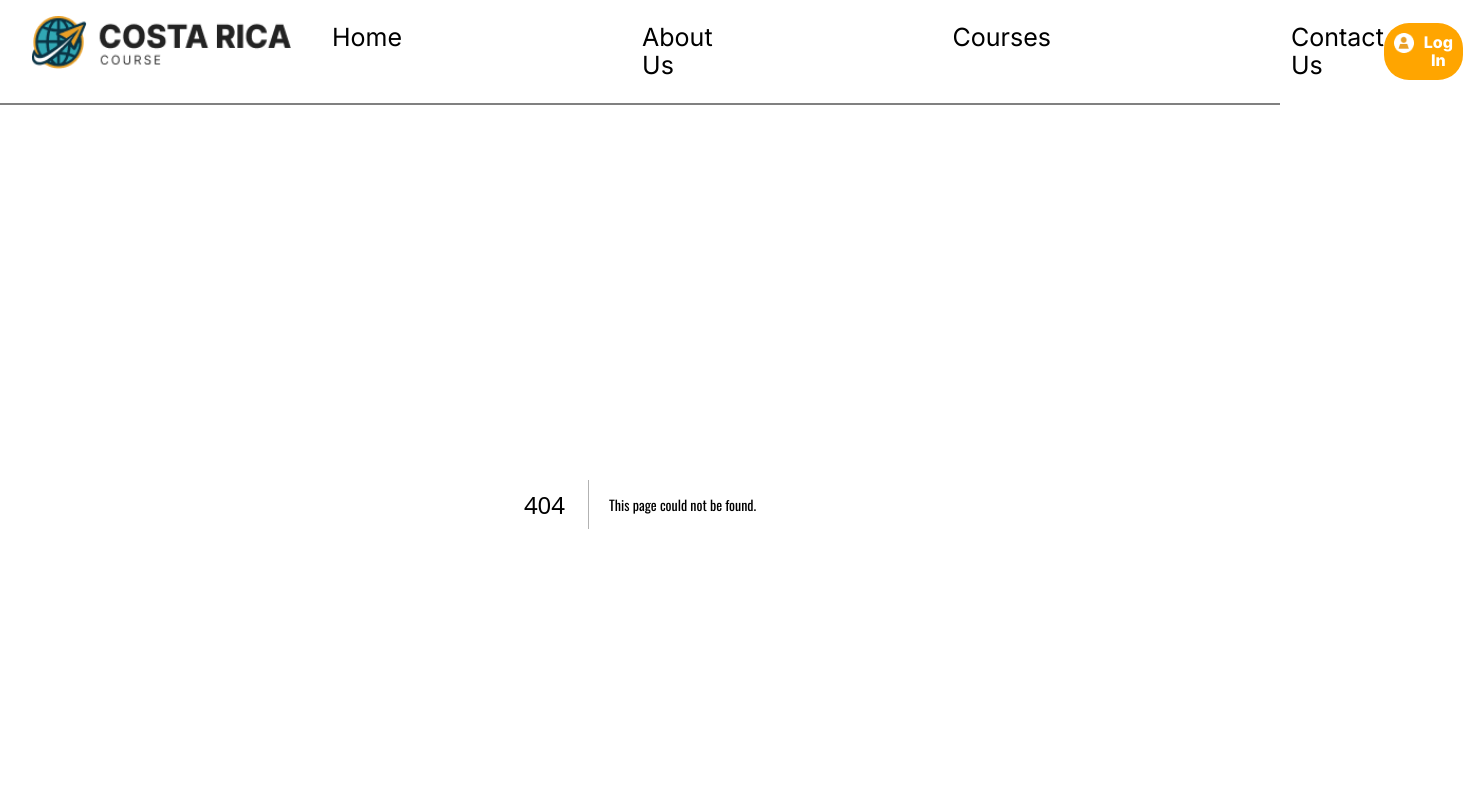
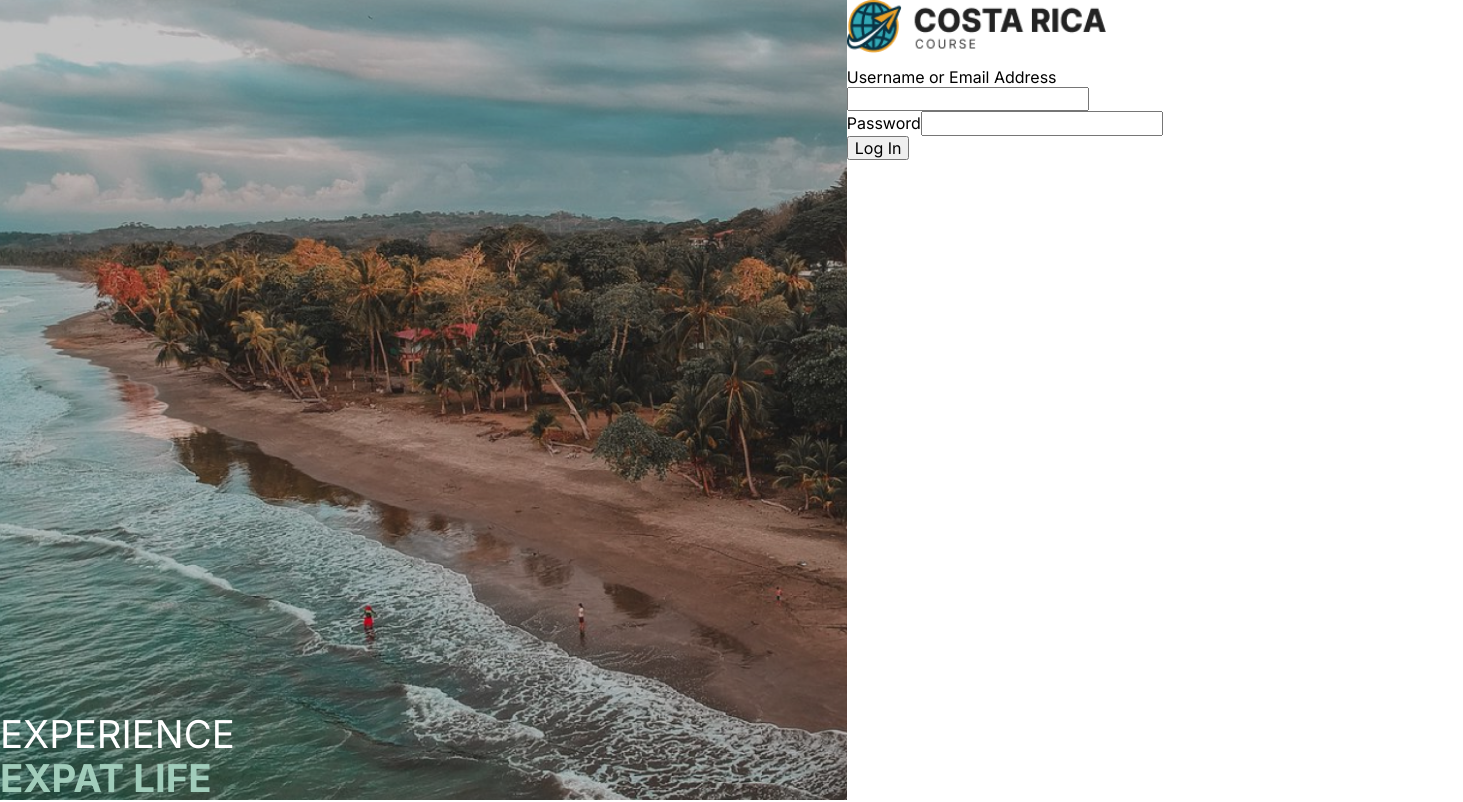
Before and after one commit to BrianKendalBucek/costa-rica-course, a Next.js app in the folder costa-rica-course/: page /login in a window 1280 px wide. Before the commit this address had no page. Shown: the top 802 px of the page, 1463 px wide, since content can reach past the window. Built offline with nearby package versions, Linux system fonts and the light colour scheme.

Commit message:
created client rapper and modified layout TSX for certain pages to not include header and footer, including the login page

```diff
--- a/costa-rica-course/src/app/layout.tsx
+++ b/costa-rica-course/src/app/layout.tsx
@@ -1,12 +1,10 @@
 import type { Metadata } from "next";
-// import localFont from "next/font/local";
 import "./globals.scss";
-import Header from "@/components/Header";
-import Footer from "@/components/Footer";
+import ClientWrapper from "@/components/ClientWrapper";
 
 export const metadata: Metadata = {
   title: "Costa Rica Course",
-  // description: "Generated by create next app",
+  description: "A platform dedicated to providing comprehensive information on Costa Rica.",
 };
 
 export default function RootLayout({
@@ -17,10 +15,8 @@ export default function RootLayout({
   return (
     <html lang="en">
       <body>
-        <Header />
-        {children}
-        <Footer />
+        <ClientWrapper>{children}</ClientWrapper>
       </body>
     </html>
   );
-}
+};
--- /dev/null
+++ b/costa-rica-course/src/app/login/login.module.scss
@@ -0,0 +1,30 @@
+.loginPage {
+  display: flex;
+  .leftHero {
+    background-image: url("/images/LoginHero.png");
+    background-repeat: no-repeat;
+    background-size: cover;
+    height: 100vh;
+    width: 883px;
+    margin: 0;
+    display: flex;
+    flex-direction: column;
+    justify-content: flex-end;
+
+    .topHeader {
+      margin: 0;
+      font-size: 38.37px;
+      font-weight: 400;
+      color: white;
+    }
+
+    .bottomHeader {
+      margin: 0;
+      font-size: 38.37px;
+      font-weight: 700;
+      color: #A1CDBB;
+    }
+  }
+
+  .loginFormContainer {}
+}
--- /dev/null
+++ b/costa-rica-course/src/app/login/page.tsx
@@ -0,0 +1,75 @@
+"use client";
+
+import React, { useState, FormEvent } from "react";
+import styles from "./login.module.scss";
+import Image from "next/image";
+
+const LoginPage = () => {
+  const [formData, setFormData] = useState({
+    usernameOrEmail: "",
+    password: "",
+  });
+
+  const handleInputChange = (
+    e: React.ChangeEvent<HTMLInputElement | HTMLTextAreaElement>
+  ) => {
+    setFormData({ ...formData, [e.target.name]: e.target.value });
+  };
+
+  const handleSubmit = (e: FormEvent) => {
+    e.preventDefault();
+    console.log("Form Data Submitted: ", formData);
+    // You can add logic to send form data to an API or backend server here
+  };
+
+  return (
+    <main className={styles.loginPage}>
+      <div className={styles.leftHero}>
+        <h1 className={styles.topHeader}>EXPERIENCE</h1>
+        <h1 className={styles.bottomHeader}>EXPAT LIFE</h1>
+      </div>
+      <div className={styles.loginFormContainer}>
+        <Image
+          src="/images/Frame 28991.png"
+          alt="Logo"
+          width={260}
+          height={65}
+          priority
+        />
+        <div className={styles.loginForm}>
+          <form onSubmit={handleSubmit}>
+            <div className={styles.formGroup}>
+              <label htmlFor="usernameOrEmail">Username or Email Address</label>
+              <input
+                type="text"
+                id="usernameOrEmail"
+                name="usernameOrEmail"
+                value={formData.usernameOrEmail}
+                onChange={handleInputChange}
+                required
+                placeholder=""
+              />
+            </div>
+            <div className={styles.formGroup}>
+              <label htmlFor="password">Password</label>
+              <input
+                type="text"
+                id="password"
+                name="password"
+                value={formData.password}
+                onChange={handleInputChange}
+                required
+                placeholder=""
+              />
+            </div>
+            <button type="submit" className={styles.submitButton}>
+              Log In
+            </button>
+          </form>
+        </div>
+      </div>
+    </main>
+  );
+};
+
+export default LoginPage;
--- /dev/null
+++ b/costa-rica-course/src/components/ClientWrapper.tsx
@@ -0,0 +1,27 @@
+// src/components/ClientWrapper.tsx
+"use client"; // Mark this file as a Client Component
+
+import React from "react";
+import { usePathname } from "next/navigation";
+import Header from "@/components/Header";
+import Footer from "@/components/Footer";
+
+const ClientWrapper = ({ children }: { children: React.ReactNode }) => {
+  const pathname = usePathname();
+
+  // Define routes where the Header and Footer should not be rendered
+  const noHeaderFooterRoutes = ["/login", "/signup", "/reset-password"];
+
+  // Check if the current path is in the noHeaderFooterRoutes array
+  const shouldRenderHeaderFooter = !noHeaderFooterRoutes.includes(pathname);
+
+  return (
+    <>
+      {shouldRenderHeaderFooter && <Header />}
+      {children}
+      {shouldRenderHeaderFooter && <Footer />}
+    </>
+  );
+};
+
+export default ClientWrapper;
--- a/costa-rica-course/src/components/Hero.module.scss
+++ b/costa-rica-course/src/components/Hero.module.scss
@@ -1,10 +1,8 @@
 .hero {
   border: 1px solid black;
   height: 343px;
-  // background-image: url('/images/Office.png');
   background-repeat: no-repeat;
   background-size: cover;
-  // background-position: bottom center;
   display: flex;
   flex-direction: column;
   justify-content: center;
@@ -23,7 +21,7 @@
     .heroTitleTwo {
       font-size: 64px;
       font-weight: 700;
-      color: #A1CDBB;
+      color: #a1cdbb;
     }
   }
 
```
Also changed, not shown: costa-rica-course/src/app/about/about.module.scss (+3 -43 lines), costa-rica-course/public/images/LoginHero.png (added).
